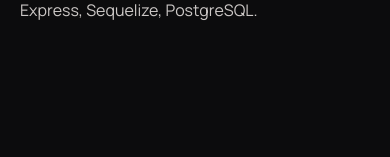
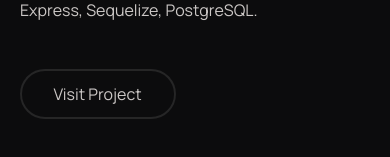
Before and after one commit to assaffmatias/Portfolio, a React (Vite) app: page /work/drivers-api in a window 390 px wide. Shown: the part 939-1096 px from the top of the page. Built offline with nearby package versions, Linux system fonts and the light colour scheme.

Commit message:
works button mobile

```diff
--- a/src/projects/DriversApi.jsx
+++ b/src/projects/DriversApi.jsx
@@ -27,6 +27,7 @@
                 <h3 className={styles.h3}>{t('madeWith')}</h3>
                 <p>JavaScript, React, Redux, HTML, CSS, Node.js, Express, Sequelize, PostgreSQL.</p>
             </div>
+            <Link className={styles.visit_button} to={'https://driversapi.vercel.app/'} target='_blank'>{t('visitProject')}</Link>
         </div>
     )
 }
--- a/src/projects/InnovaTech.jsx
+++ b/src/projects/InnovaTech.jsx
@@ -26,7 +26,7 @@
                 <p>{t('innovaTechDescription')}</p>
                 <h3 className={styles.h3}>{t('madeWith')}</h3>
                 <p>JavaScript, React, Redux, HTML, CSS, Cloudinary, LocalStorage, Mercado Pago, Node.js, Express, Sequelize, Passport, PostgreSQL.</p>
-                {/* <Link className={styles.visit_button} to={'https://innovatechok.vercel.app/'} target='_blank'>{t('visitProject')}</Link> */}
+                <Link className={styles.visit_button} to={'https://innovatechok.vercel.app/'} target='_blank'>{t('visitProject')}</Link>
             </div>
         </div>
     )
--- a/src/projects/RickAndMorty.jsx
+++ b/src/projects/RickAndMorty.jsx
@@ -27,6 +27,7 @@
                 <h3 className={styles.h3}>{t('madeWith')}</h3>
                 <p>JavaScript, React, Redux, HTML, CSS, Node.js, Express, Sequelize, PostgreSQL.</p>
             </div>
+            <Link className={styles.visit_button} to={'https://api-of-rickandmorty.vercel.app/'} target='_blank'>{t('visitProject')}</Link>
         </div>
     )
 }
```
